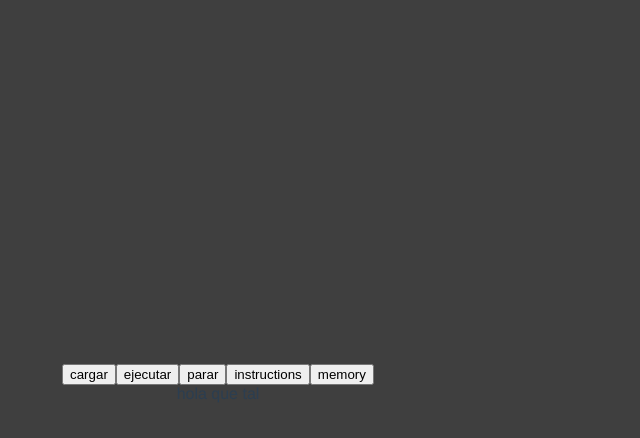
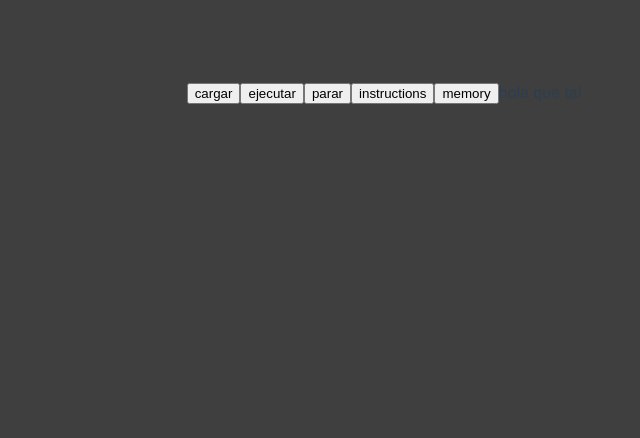
Before and after one commit to sergiohbk/vue-gameboy-emulator-js, a Vue app: page / in a window 1280 px wide. Shown: the top 438 px of the page, without its empty margins (422-1062 px from the left). Built offline with nearby package versions, Linux system fonts and the light colour scheme.

Commit message:
cambio menor en el estilo

```diff
--- a/src/App.vue
+++ b/src/App.vue
@@ -1,19 +1,22 @@
 <template>
   <div class="background">
-    <div class="row">
-      <canvas id="canvas"></canvas>
+    <div class="main-screen">
+      <div class="border-animate">
+        <canvas id="canvas"></canvas>
+      </div>
+      <div class="buttons">
+        <button @click="hola">cargar</button>
+        <button @click="hola1">ejecutar</button>
+        <button @click="hola2">parar</button>
+        <button @click="hola3">instructions</button>
+        <button @click="hola4">memory</button>
+        hola que tal
+      </div>
     </div>
-
-    <div class="row">
+    <div class="debug-screen">
       <canvas id="debug"></canvas>
     </div>
-      <button @click="hola">cargar</button>
-      <button @click="hola1">ejecutar</button>
-      <button @click="hola2">parar</button>
-      <button @click="hola3">instructions</button>
-      <button @click="hola4">memory</button>
-    <div class="row">
-      hola que tal
+    <div>
       <table class="content-table" v-if="false">
         <thead>
           <tr>
@@ -105,12 +108,14 @@ export default {
     var cycles = 0
     var lastTime = 0
     var msperframe = 1000 / 60
+    var canvasloading = false
     return {
       ticks,
       cycles,
       lastTime,
       msperframe,
-      running
+      running,
+      canvasloading
     }
   },
   methods: {
@@ -154,6 +159,8 @@ export default {
       requestAnimationFrame(time => (this.runFrame(time)))
     },
     hola(){
+      this.canvasloading = true
+      console.log(this.canvasloading)
       this.gameboy = new GAMEBOY()
       this.gameboy.cpu.loadRom()
       this.gameboy.cpu.loadBootRom()
@@ -204,12 +211,22 @@ export default {
   left: 0;
   top: 0;
 }
+.main-screen{
+  display: flex;
+  justify-content: center;
+}
+.debug-screen{
+  display: flex;
+  justify-content: center;
+}
+.buttons{
+  display: flex;
+  justify-content: center;
+  align-items: center;
+}
 canvas{
   margin: 1rem;
-}
-.row{
-  display: grid;
-  justify-content: center;
+  z-index: 1;
 }
 .content-table {
   border-collapse: collapse;
--- a/src/components/gpu.js
+++ b/src/components/gpu.js
@@ -30,7 +30,7 @@ export class GPU{
         this.debugscreen.width = DISPLAY_DEBUG_TILES_WIDTH;
         this.debugscreen.height = DISPLAY_DEBUG_TILES_HEIGHT;
         this.screen.style.backgroundColor = '#FFF';
-        this.screen.style.border = '1px solid #000';
+        this.screen.style.border = '3px solid #000';
         this.screen.style.display = 'block';
         this.screen.style.boxShadow = '0px 0px 20px #222';
         this.debugscreen.style.backgroundColor = '#FFF';
```
